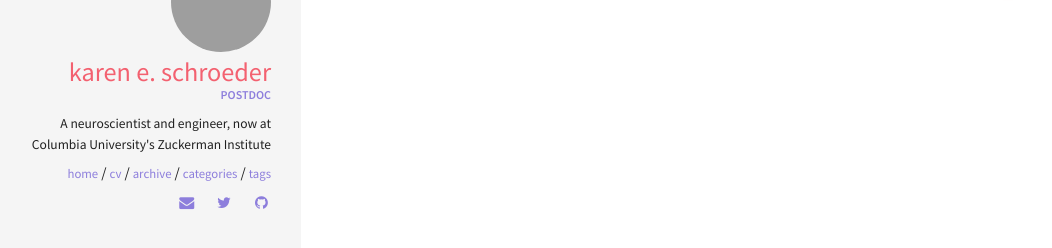
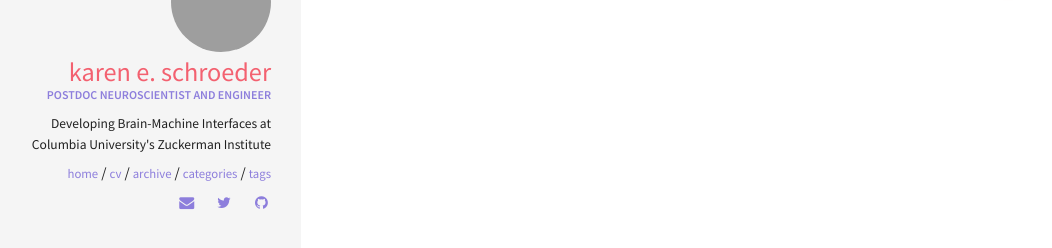
Before and after one commit to karschro/karschro.github.io, a Jekyll site: the page built from index.html, in a window 1280 px wide. Shown: the part 327-575 px from the top of the page, without its empty margins (19-1071 px from the left). Built offline with Jekyll 4.4.1, drawn with Linux system fonts in a browser that asks for light colours.

Commit message:
Update _config.yml

```diff
--- a/_config.yml
+++ b/_config.yml
@@ -5,7 +5,7 @@
 #
 title: Karen E. Schroeder
 email: karsch@gmail.com
-description: A neuroscientist and engineer, now at Columbia University's Zuckerman Institute.
+description: Site of a neuroscientist and engineer
 url: # the base hostname & protocol for your site
 keywords: ["blog", "jekyll"]
 
@@ -35,8 +35,8 @@ kramdown:
 owner:
   name: Karen E. Schroeder
   avatar: headshot.jpg
-  job: "Postdoc"
-  bio: "A neuroscientist and engineer, now at Columbia University's Zuckerman Institute"
+  job: "Postdoc neuroscientist and engineer"
+  bio: "Developing Brain-Machine Interfaces at Columbia University's Zuckerman Institute"
   email: karsch@gmail.com
   disqus-shortname:
   twitter: schroeder_ke
```
